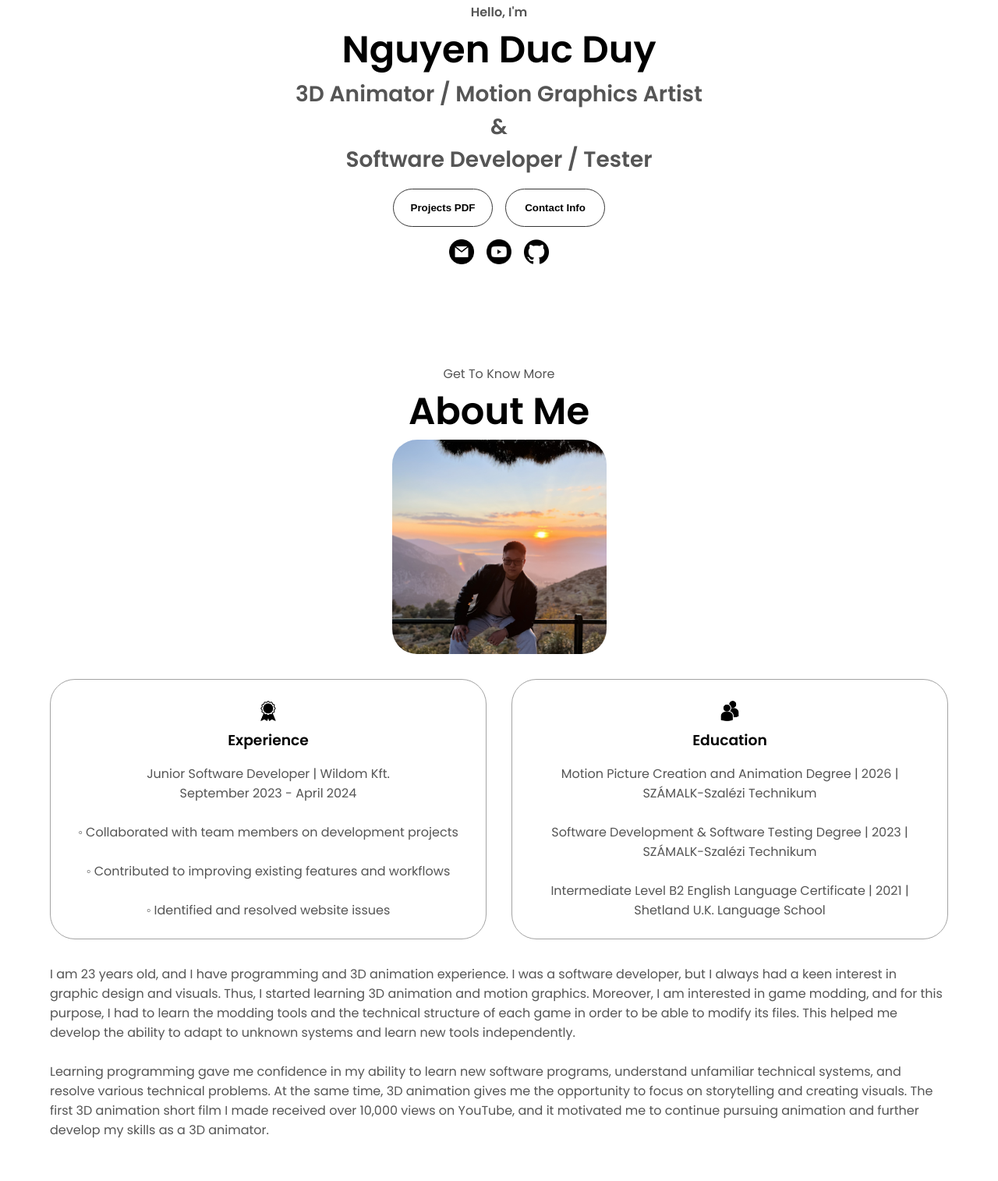
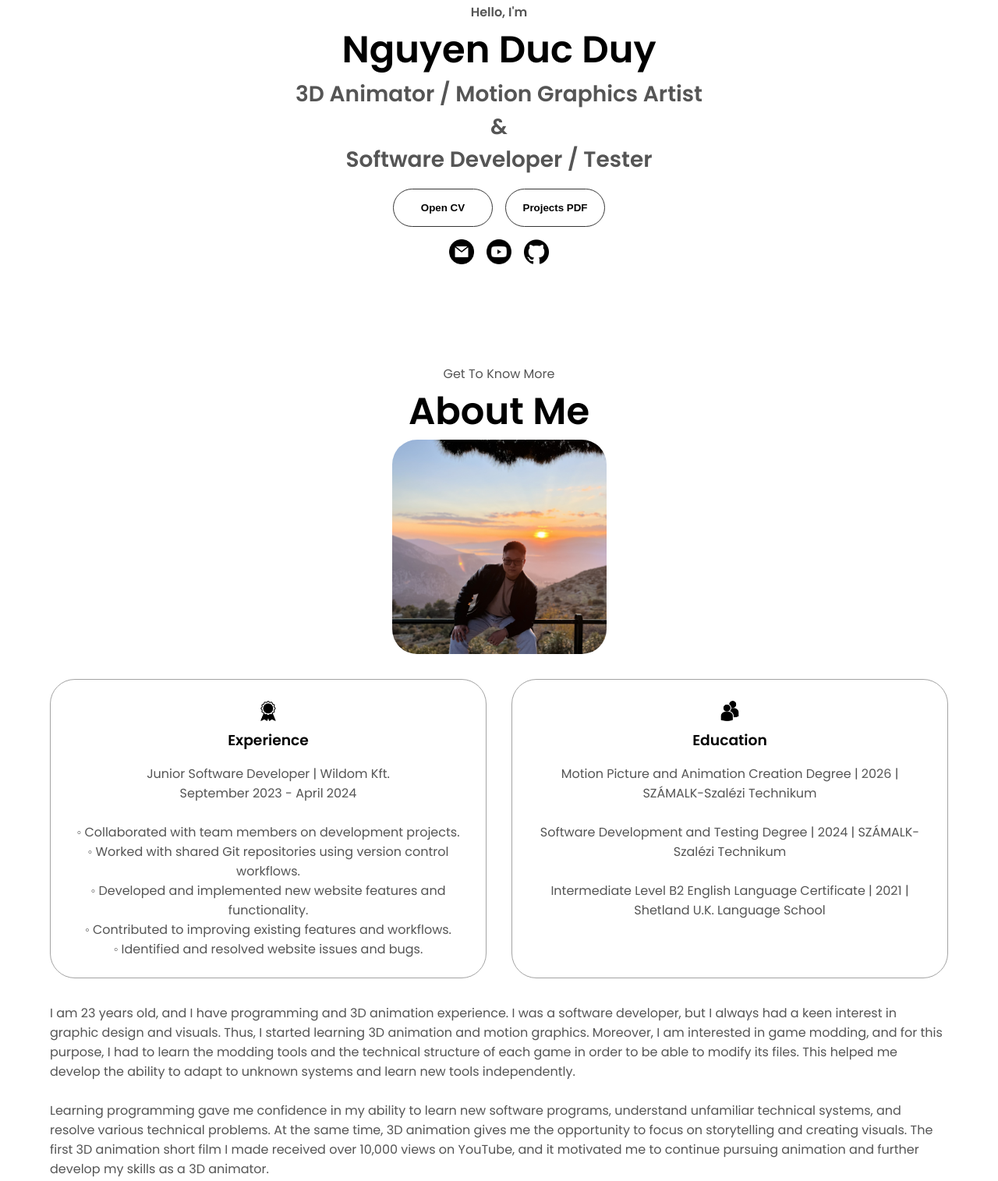
Before and after one commit to Zzumy/Resume, a plain HTML site: page index.html in a window 1280 px wide. Shown: the part 472-1987 px from the top of the page at 78% size. Drawn offline with Linux system fonts and the light colour scheme.

Commit message:
2026 update hotfix 0.2

```diff
--- a/index.html
+++ b/index.html
@@ -98,20 +98,16 @@
         <div class="btn-container">
           <button
             class="btn btn-color-2"
-            onclick="window.open('./css/assets/projects.pdf', '_blank')"
+            onclick="window.open('./css/assets/cv.pdf', '_blank')"
           >
-            Projects PDF
+            Open CV
           </button>
 
           <button
             class="btn btn-color-2"
-            onclick="
-              document
-                .getElementById('contact')
-                .scrollIntoView({ behavior: 'smooth' })
-            "
+            onclick="window.open('./css/assets/projects.pdf', '_blank')"
           >
-            Contact Info
+            Projects PDF
           </button>
         </div>
 
@@ -179,13 +175,21 @@
                 September 2023 - April 2024
                 <br /><br />
 
-                ◦ Collaborated with team members on development projects
-                <br /><br />
+                ◦ Collaborated with team members on development projects.
+                <br />
 
-                ◦ Contributed to improving existing features and workflows
-                <br /><br />
+                ◦ Worked with shared Git repositories using version control
+                workflows.
+                <br />
 
-                ◦ Identified and resolved website issues
+                ◦ Developed and implemented new website features and
+                functionality.
+                <br />
+
+                ◦ Contributed to improving existing features and workflows.
+                <br />
+
+                ◦ Identified and resolved website issues and bugs.
               </p>
             </div>
 
@@ -200,13 +204,13 @@
               <h3>Education</h3>
 
               <p>
-                Motion Picture Creation and Animation Degree | 2026 |
+                Motion Picture and Animation Creation Degree | 2026 |
                 SZÁMALK-Szalézi Technikum
 
                 <br /><br />
 
-                Software Development & Software Testing Degree | 2023 |
-                SZÁMALK-Szalézi Technikum
+                Software Development and Testing Degree | 2024 | SZÁMALK-Szalézi
+                Technikum
 
                 <br /><br />
 
@@ -498,7 +502,7 @@
             </div>
 
             <h2 class="experience-sub-title project-title">
-              Helldivers 2 Fanmade 3D Animation
+              Helldivers 2 Fan-made 3D Animation
             </h2>
 
             <div class="btn-container">
@@ -539,7 +543,7 @@
             </div>
 
             <h2 class="experience-sub-title project-title">
-              Experimental Fanmade God of War Website
+              Experimental Fan-made God of War Website
             </h2>
 
             <div class="btn-container">
@@ -580,7 +584,7 @@
             </div>
 
             <h2 class="experience-sub-title project-title">
-              Experimental Custommade Website
+              Experimental Custom-made Website
             </h2>
 
             <div class="btn-container">
@@ -618,7 +622,7 @@
             </div>
 
             <h2 class="experience-sub-title project-title">
-              Experimental Fanmade Among Us Website
+              Experimental Fan-made Among Us Website
             </h2>
 
             <div class="btn-container">
@@ -651,7 +655,7 @@
             </div>
 
             <h2 class="experience-sub-title project-title">
-              Experimental Fanmade Cyberpunk 2077 Website
+              Experimental Fan-made Cyberpunk 2077 Website
             </h2>
 
             <div class="btn-container">
```
Also changed, not shown: 1 other file.
